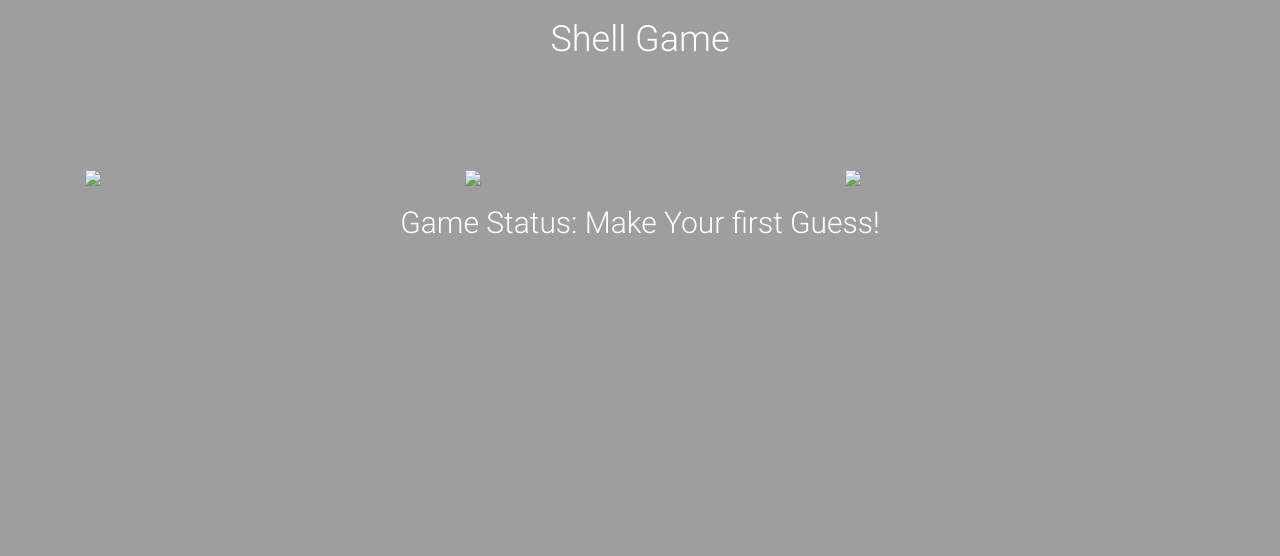
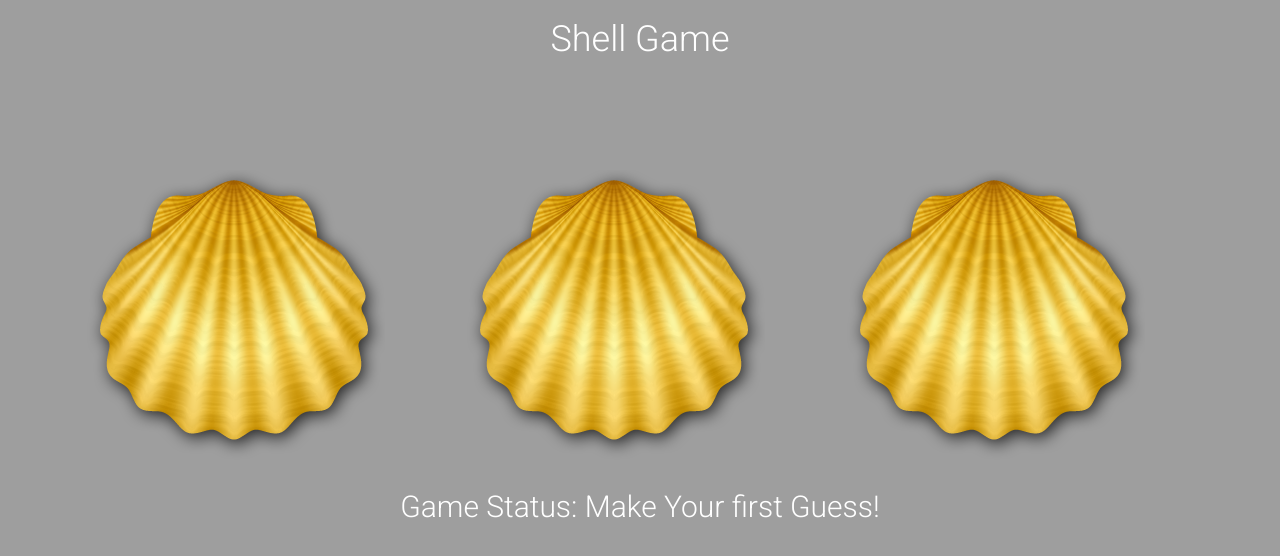
Before and after one commit to derricklord/shellGameTutorial, a plain HTML site: page index.html in a window 1280 px wide. Drawn offline with nearby package versions, Linux system fonts and the light colour scheme; some packages are replaced by stand-ins of ours; the site is published under a folder, as on GitHub Pages, so addresses that start at the root find nothing.

Commit message:
Fix shell image / removed ng-src

```diff
--- a/index.html
+++ b/index.html
@@ -23,7 +23,7 @@
                 </div>
                 <div class="col-md-4 animated flipInX" ng-repeat="shell in shells">
                     <div class="shell repeated-item" ng-click="examine(shell)" id="{{shell}}">
-                        <img class="img-responsive" src="/img/shell.png">
+                        <img class="img-responsive" src="./img/shell.png">
                     </div>
                 </div>
                 <div class="col-md-12 animated fadeInDown">
```
